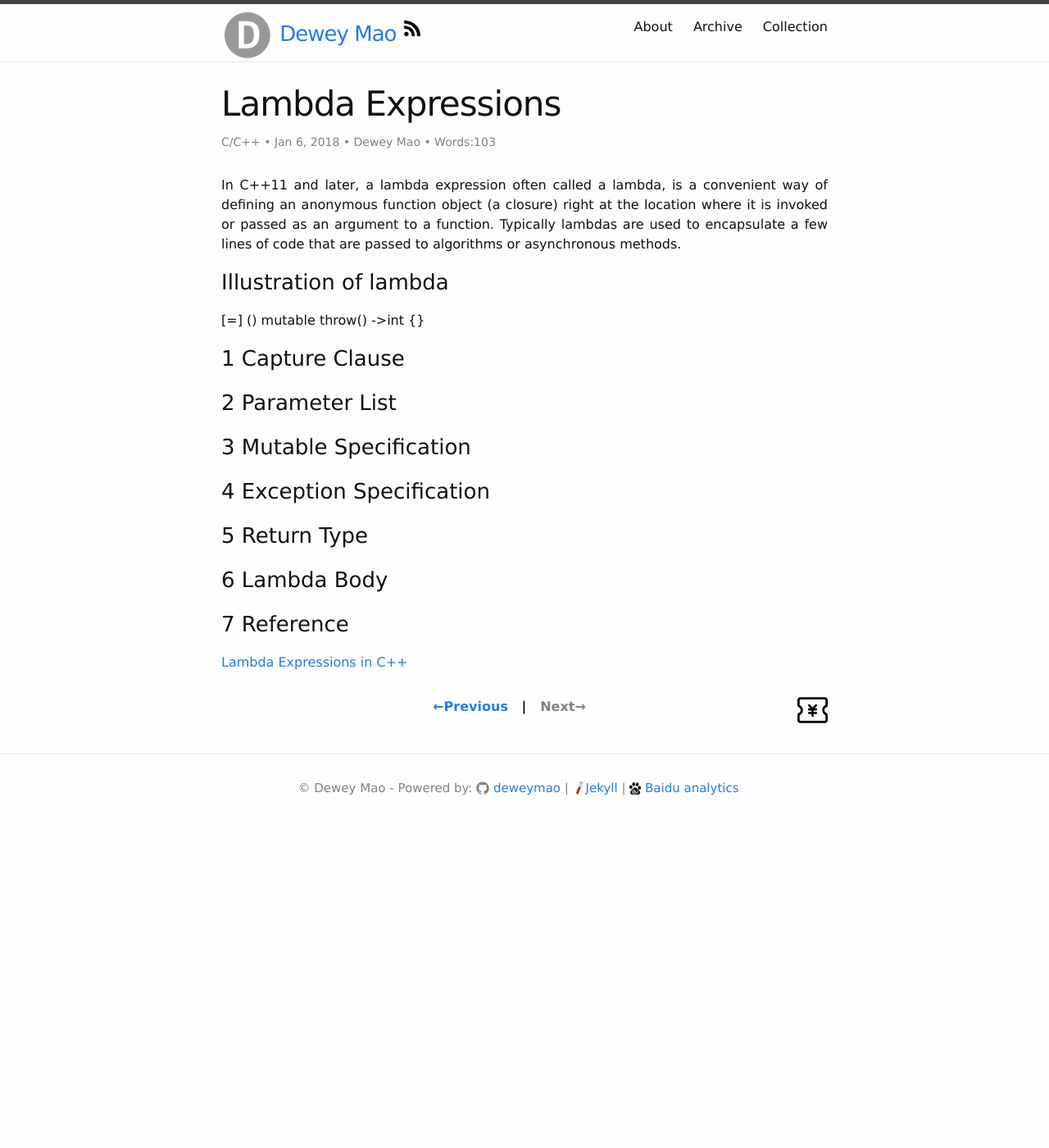
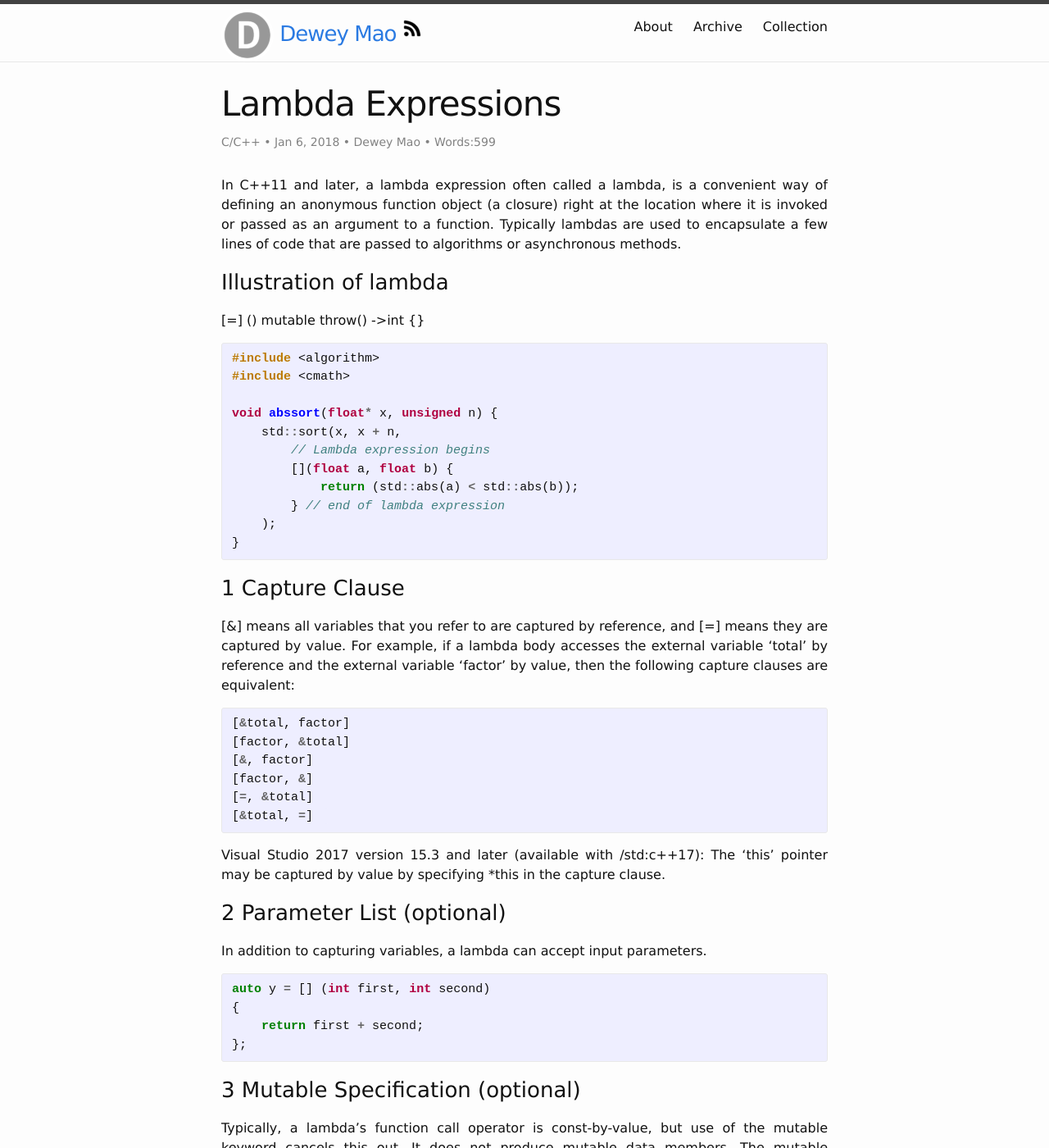
Before and after one commit to deweymao/deweymao.github.io, a Jekyll site: the page built from _posts/2018-01-05-lambda_expressions.md, in a window 1280 px wide and 1400 px high. Shown: the whole window at 82% size. Built offline with Jekyll 4.4.1, drawn with Linux system fonts in a browser that asks for light colours; comment, search, counter and statistics services are not loaded; some of the changed text lies outside the part shown.

Commit message:
new post

```diff
--- a/_posts/2018-01-05-lambda_expressions.md
+++ b/_posts/2018-01-05-lambda_expressions.md
@@ -6,27 +6,79 @@ author: Dewey Mao
 categories: C/C++
 ---
 
-In C++11 and later, a lambda expression often called a lambda, is a convenient way of defining an anonymous function object (a closure) right at the location where it is invoked or passed as an argument to a function.
+In C++11 and later, a lambda expression often called a lambda,
+is a convenient way of defining an anonymous function object (a closure) right at the location where it is invoked or passed as an argument to a function.
 Typically lambdas are used to encapsulate a few lines of code that are passed to algorithms or asynchronous methods.
 
 ### Illustration of lambda
 [=] () mutable throw() ->int {}
 
 {% highlight c++ lineos %}
+#include <algorithm>
+#include <cmath>
 
+void abssort(float* x, unsigned n) {
+    std::sort(x, x + n,
+        // Lambda expression begins
+        [](float a, float b) {
+            return (std::abs(a) < std::abs(b));
+        } // end of lambda expression
+    );
+}
 {% endhighlight %}
 
 ### 1 Capture Clause
+[&] means all variables that you refer to are captured by reference, and [=] means they are captured by value.
+For example, if a lambda body accesses the external variable 'total' by reference and the external variable 'factor' by value,
+then the following capture clauses are equivalent:
+{% highlight c++ lineos %}
+[&total, factor]
+[factor, &total]
+[&, factor]
+[factor, &]
+[=, &total]
+[&total, =]
+{% endhighlight %}
+Visual Studio 2017 version 15.3 and later (available with /std:c++17):
+The 'this' pointer may be captured by value by specifying  *this  in the capture clause.
 
-### 2 Parameter List
+### 2 Parameter List (optional)
+In addition to capturing variables, a lambda can accept input parameters.
+{% highlight c++ lineos %}
+auto y = [] (int first, int second)
+{
+    return first + second;
+};
+{% endhighlight %}
 
-### 3 Mutable Specification
+### 3 Mutable Specification (optional)
+Typically, a lambda's function call operator is const-by-value, but use of the mutable keyword cancels this out.
+It does not produce mutable data members.
+The mutable specification enables the body of a lambda expression to modify variables that are captured by value.
+{% highlight c++ lineos %}
+#include <iostream>
+using namespace std;
 
-### 4 Exception Specification
+int main()
+{
+   int m = 0;
+   int n = 0;
+   [&, n] (int a) mutable { m = ++n + a; }(4);
+   cout << m << endl << n << endl;  //5,0
+}
+{% endhighlight %}
+Because the variable n is captured by value, its value remains 0 after the call to the lambda expression.
+The mutable specification allows n to be modified within the lambda.
 
-### 5 Return Type
+### 4 Exception Specification (optional)
+You can use the 'noexcept' exception specification to indicate that the lambda expression does not throw any exceptions.
+
+### 5 Return Type (optional)
+The return type of a lambda expression is automatically deduced.
 
 ### 6 Lambda Body
+The lambda body (compound-statement in the Standard syntax) of a lambda expression can contain anything that
+the body of an ordinary method or function can contain.
 
 ### 7 Reference
 <a href="https://docs.microsoft.com/en-us/cpp/cpp/lambda-expressions-in-cpp" target="_blank"> Lambda Expressions in C++ </a>
```
